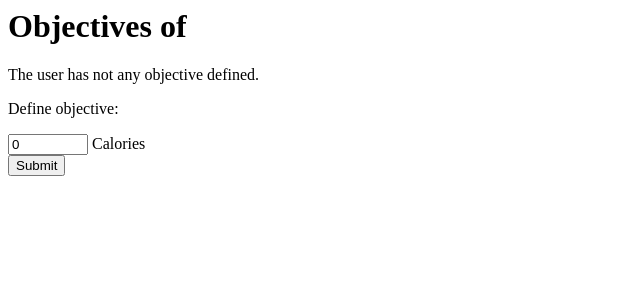
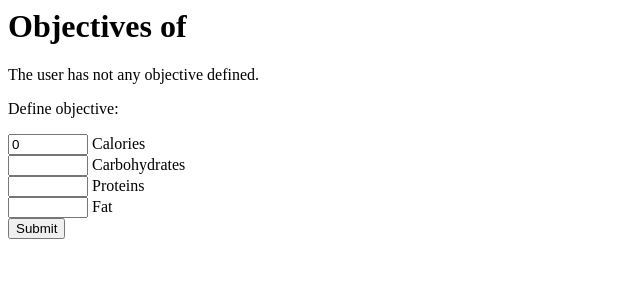
Before and after one commit to antontortosa/MacroCalculator, a Django app: template MacroCalculator/app_1/templates/app_1/user_objectives.html in a window 1280 px wide. Shown: the top 300 px of the page, without its empty margins (0-640 px from the left). Run offline with Django 3.2, Linux system fonts and the light colour scheme; the template is opened without the code that fills it, so the values that code supplies are empty.

Commit message:
Updating objectives supported

```diff
--- a/MacroCalculator/app_1/templates/app_1/user_objectives.html
+++ b/MacroCalculator/app_1/templates/app_1/user_objectives.html
@@ -1,7 +1,21 @@
 <h1>Objectives of {{ profile.user.first_name }}</h1>
 
 {% if objective != None %}
-<p>Calories: {{ objective.calories_obj }}</p>
+
+<form action="" method="post">
+{% csrf_token %}
+    <input type="number" name="calories" id="calories" value="{{ objective.calories_obj }}" min="0" max="15000" />
+    <label for="calories">Calories</label><br />
+    <input type="number" name="carbs" id="carbs" value="{{ objective.carbs_obj }}"min="0" max="15000" />
+    <label for="carbs">Carbohydrates</label><br />
+    <input type="number" name="protein" id="protein" value="{{ objective.protein_obj }}" min="0" max="15000" />
+    <label for="protein">Proteins</label><br />
+    <input type="number" name="fat" id="fat" value="{{ objective.fat_obj }}" min="0" max="15000" />
+    <label for="fat">Fat</label><br />
+
+<input type="submit" value="Update" />
+</form>
+
 {% else %}
 <p>The user has not any objective defined.</p>
 
@@ -10,6 +24,12 @@
 {% csrf_token %}
     <input type="number" name="calories" id="calories" value="0" min="0" max="15000" />
     <label for="calories">Calories</label><br />
+    <input type="number" name="carbs" id="carbs" min="0" max="15000" />
+    <label for="carbs">Carbohydrates</label><br />
+    <input type="number" name="protein" id="protein" min="0" max="15000" />
+    <label for="protein">Proteins</label><br />
+    <input type="number" name="fat" id="fat" min="0" max="15000" />
+    <label for="fat">Fat</label><br />
 
 <input type="submit" value="Submit" />
 </form>
```
Also changed, not shown: MacroCalculator/app_1/views_davbera.py (+14 -4 lines).
